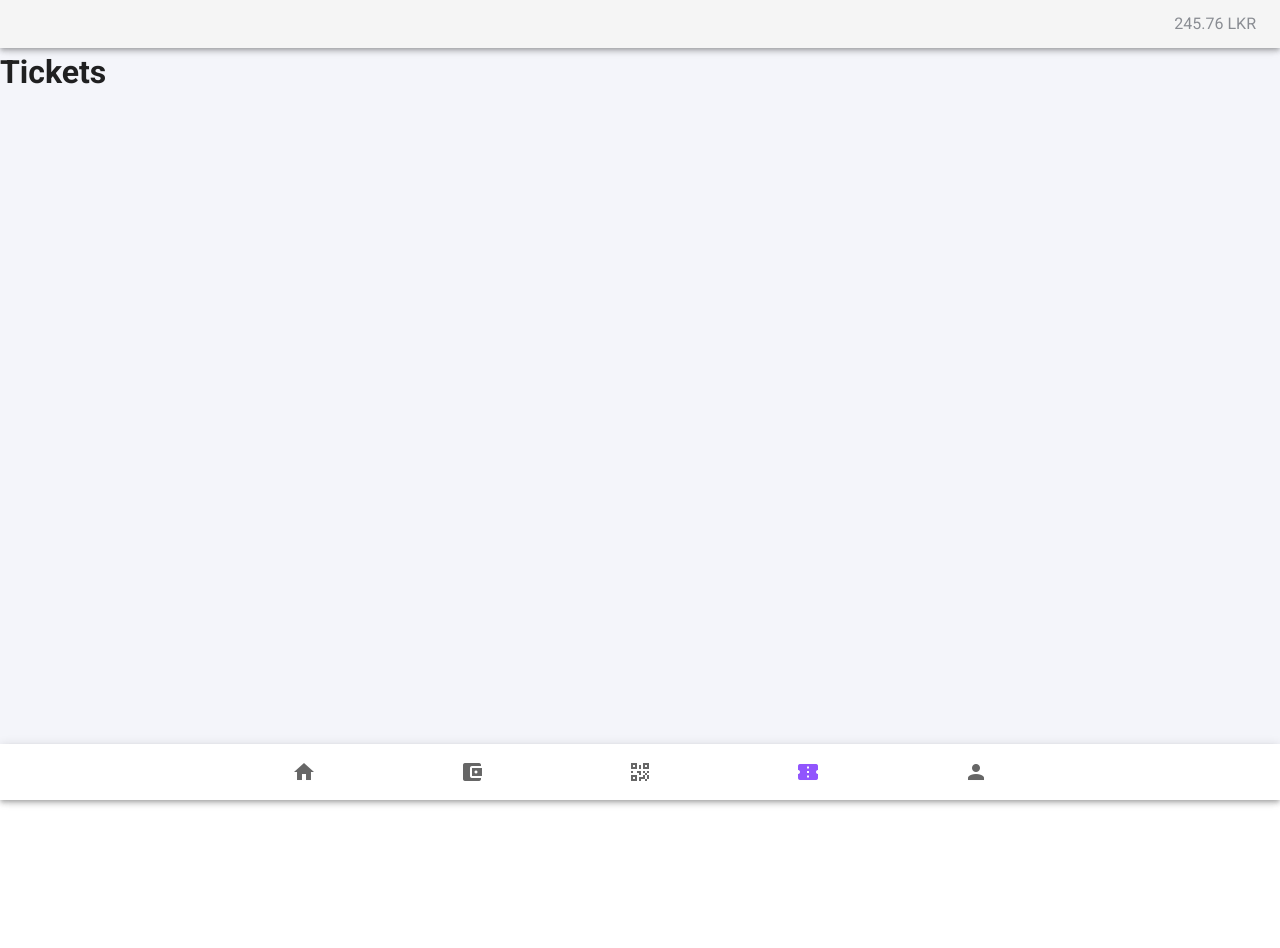
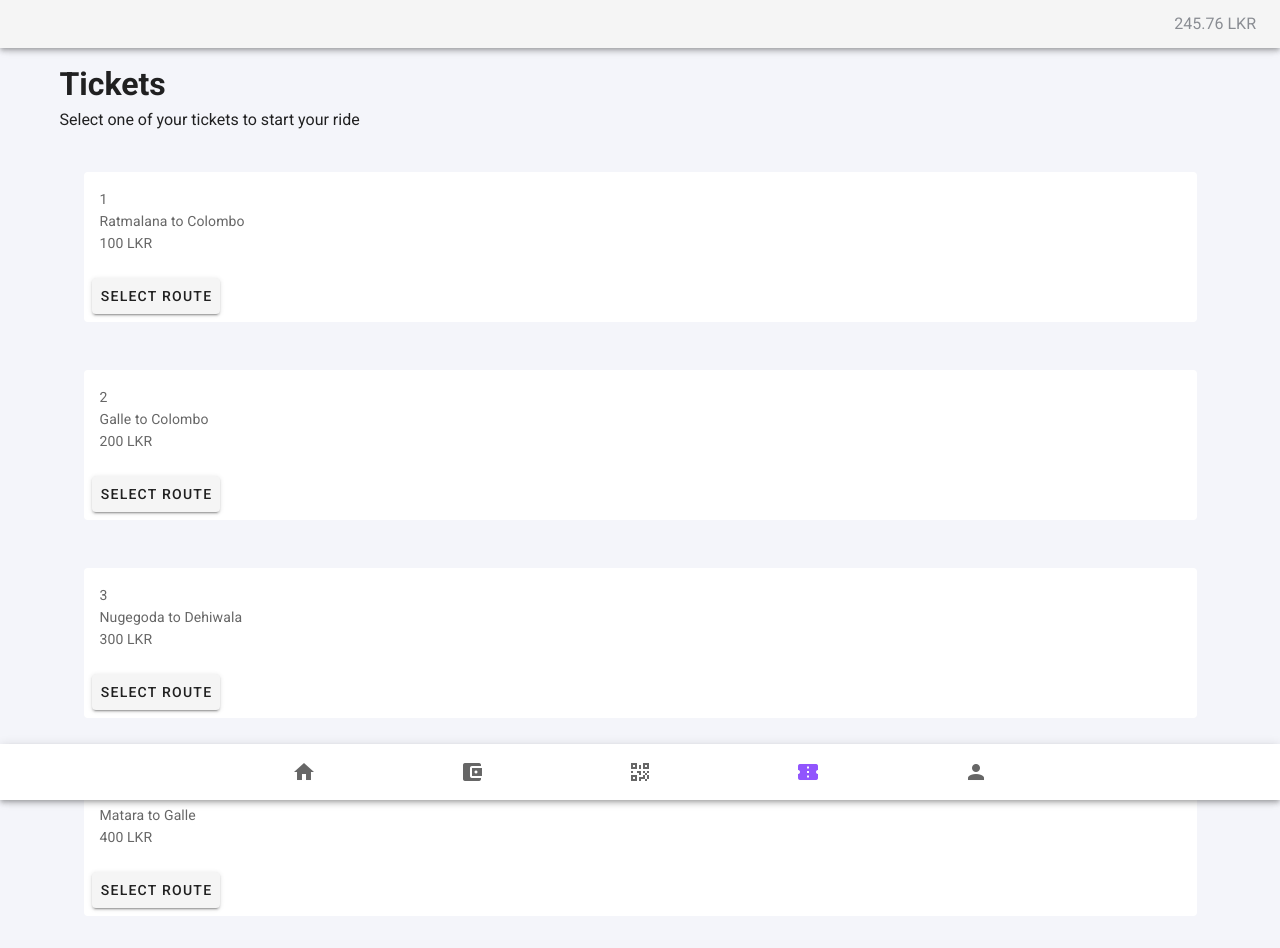
Before and after one commit to Charith47/frontend, a Vue app: page /tickets in a window 1280 px wide. Shown: the top 948 px of the page. Before the commit the page ends 800 px from the top, so only its background shows below. Built offline with nearby package versions, Linux system fonts and the light colour scheme; no server answers; sample sign-in values are in the browser's storage.

Commit message:
scanner layout edit

```diff
--- /dev/null
+++ b/src/components/TicketCard.vue
@@ -0,0 +1,28 @@
+<template>
+	<v-container>
+		<v-card flat class="text-xs ma-3">
+			<v-card-text>
+				<div class="id">{{ id }}</div>
+				<div class="route">{{ start }} to {{ end }}</div>
+				<div class="price">{{ price }} LKR</div>
+			</v-card-text>
+			<v-card-actions>
+				<v-btn color="light-grey" @click="isSelected = !isSelected" :style="isSelected ? 'border: 1px solid red;' : null">
+					Select Route
+				</v-btn>
+			</v-card-actions>
+		</v-card>
+	</v-container>
+</template>
+
+<script>
+export default {
+	props: ['id', 'start', 'end', 'price'],
+	data() {
+		return {
+			isSelected: false,
+		};
+	},
+	name: 'TicketCard',
+};
+</script>
--- a/src/views/Scan.vue
+++ b/src/views/Scan.vue
@@ -1,5 +1,7 @@
 <template>
-	<v-container>
+	<v-container class="d-flex flex-column">
+		<v-row>
+			<v-col class="orange">
 				<v-alert
 					v-if="error"
 					border="top"
@@ -9,17 +11,25 @@
 					type="error"
 					>{{ error }}</v-alert
 				>
-
-		<p class="decode-result">
-			Last result: <b>{{ result }}</b>
-		</p>
-
+			</v-col>
+		</v-row>
+		<v-row>
+			<v-col class="green">
 				<qrcode-stream @decode="onDecode" @init="onInit" />
-
-		<v-alert v-if="result" border="top" color="green" dismissible type="success">{{
-			result
-		}}</v-alert>
-
+			</v-col>
+		</v-row>
+		<v-row>
+			<v-col class="blue">
+				<v-alert
+					v-if="result"
+					border="top"
+					color="green"
+					dismissible
+					type="success"
+					>{{ result }}</v-alert
+				>
+			</v-col>
+		</v-row>
 	</v-container>
 </template>
 
--- a/src/views/Tickets.vue
+++ b/src/views/Tickets.vue
@@ -1,9 +1,43 @@
 <template>
- <h1>Tickets</h1>
+	<div class="container">
+		<h1>Tickets</h1>
+		<p>
+			Select one of your tickets to start your ride
+		</p>
+		<v-container>
+			<v-row class="d-flex flex-column">
+				<TicketCard
+					v-for="ticket in tickets"
+					:key="ticket.id"
+					:id="ticket.id"
+					:start="ticket.start"
+					:end="ticket.end"
+					:price="ticket.price"
+				></TicketCard>
+			</v-row>
+		</v-container>
+	</div>
 </template>
 
 <script>
-  export default {
-    name: 'Tickets',
-  }
+import TicketCard from '../components/TicketCard.vue';
+
+export default {
+	components: {
+		TicketCard,
+	},
+
+	data() {
+		return {
+			selected:[],
+			tickets: [
+				{ id: 1, start: 'Ratmalana', end: 'Colombo', price: 100 },
+				{ id: 2, start: 'Galle', end: 'Colombo', price: 200 },
+				{ id: 3, start: 'Nugegoda', end: 'Dehiwala', price: 300 },
+				{ id: 4, start: 'Matara', end: 'Galle', price: 400 },
+			],
+		};
+	},
+	name: 'Tickets',
+};
 </script>
```
Lines whose indentation alone changed are shown as unchanged.
